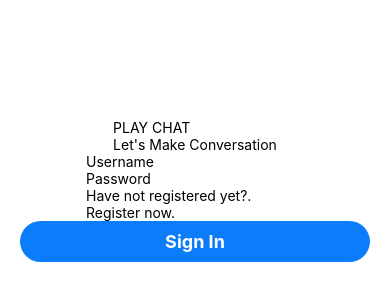
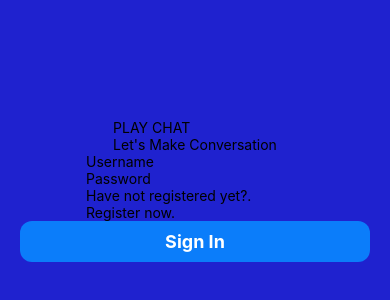
Before and after one commit to guischpor/PlayChat, a React Native app: screen / in a window 390 px wide. Shown: the part 232-532 px from the top of the page. Built offline with nearby package versions, Linux system fonts and the light colour scheme.

Commit message:
Update FormLogin.js

```diff
--- a/src/components/FormLogin.js
+++ b/src/components/FormLogin.js
@@ -20,6 +20,9 @@ export default class FormLogin extends React.Component {
             <View>
                 <TextInput
                     placeholder='Username'
+                    style={{
+                        backgroundColor: ''
+                    }}
                 />
                 <TextInput
                     placeholder='Password'
@@ -38,7 +41,7 @@ export default class FormLogin extends React.Component {
                 activeOpacity={0.3}
                 onPress={() => false}
                 style={{
-                    borderRadius: 50,
+                    borderRadius: 12,
                 }}
             >
                 <Text style={styles.txtSingIn}>
@@ -54,14 +57,14 @@ export default class FormLogin extends React.Component {
 const styles = StyleSheet.create({
     container: {
         flex: 1,
-        backgroundColor: '#fff',
+        backgroundColor: '#1f22cf',
         alignItems: 'center',
         justifyContent: 'center',
     },
     txtSingIn: {
         textAlign:'center',
         backgroundColor: '#0b7dfa',
-        borderRadius: 50,
+        borderRadius: 12,
         color: '#fff',
         fontWeight: 'bold',
         fontSize: 18,
```
